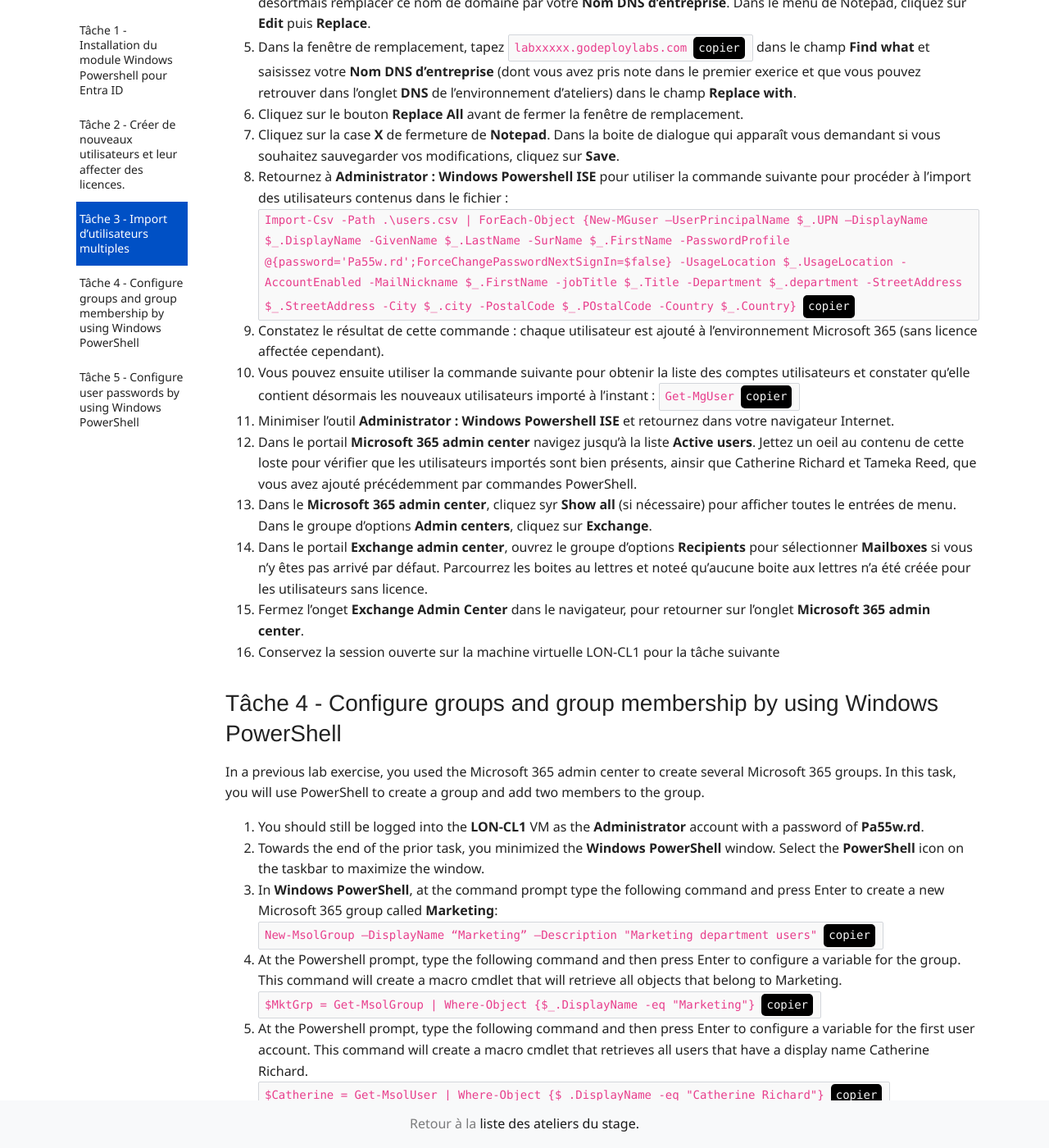
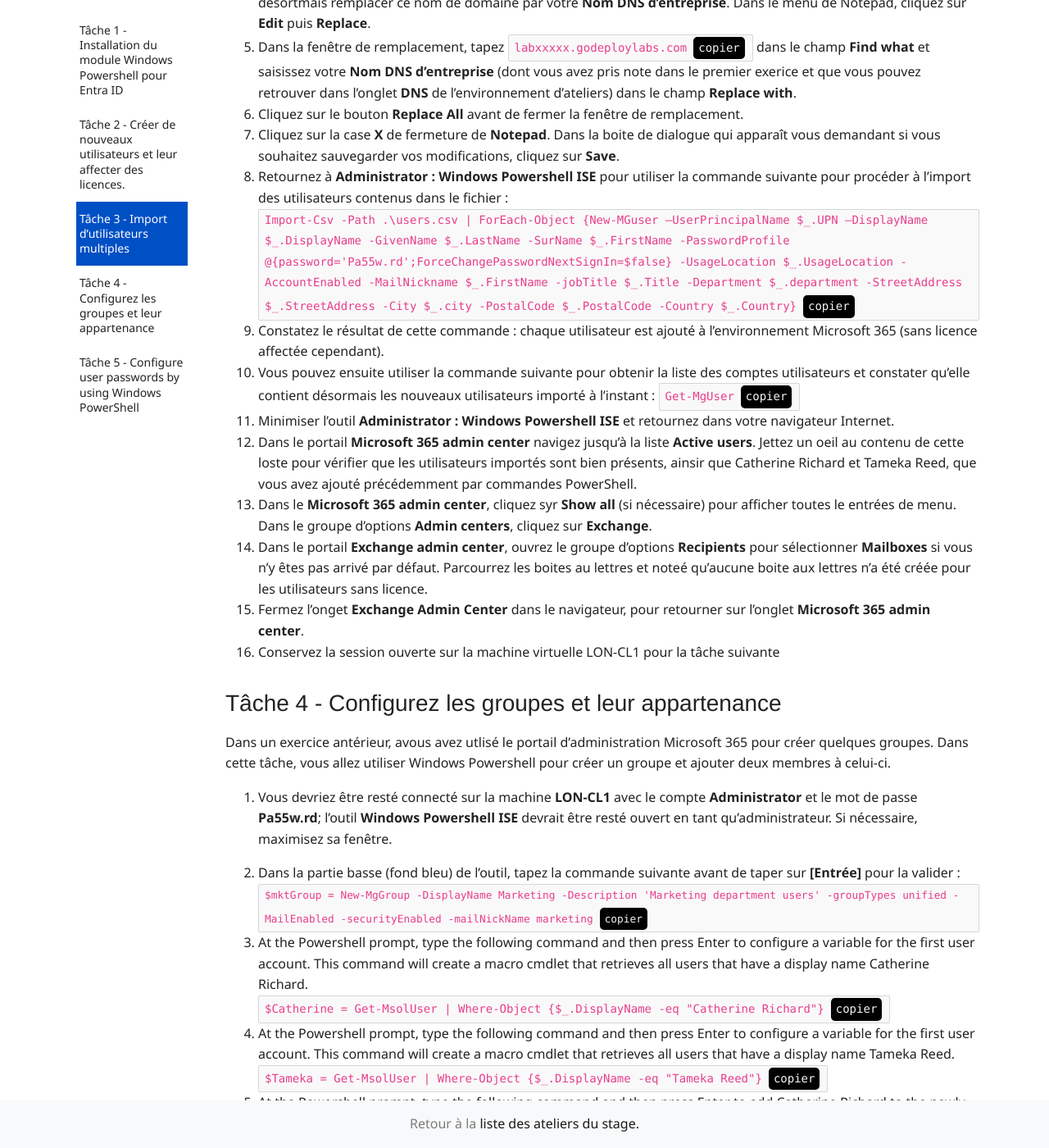
Before and after one commit to renaudwangler/ib-labs, a Jekyll site: the page built from msms030fr/lab2e4.md, in a window 1280 px wide and 1400 px high, scrolled down 3893 px. Shown: the whole window at 82% size. Built offline with Jekyll 4.4.1, drawn with Linux system fonts in a browser that asks for light colours; nearby versions of some CDN libraries; comment, search, counter and statistics services are not loaded; some of the changed text lies outside the part shown.

Commit message:
msms030fr-l2e4t4 beta

````diff
--- a/msms030fr/lab2e4.md
+++ b/msms030fr/lab2e4.md
@@ -83,7 +83,7 @@ Dans cette tâche, vous allez utiliser Windows Poqershell pour importer un fichi
 1. Cliquez sur le bouton **Replace All** avant de fermer la fenêtre de remplacement.
 1. Cliquez sur la case **X** de fermeture de **Notepad**. Dans la boite de dialogue qui apparaît vous demandant si vous souhaitez sauvegarder vos modifications, cliquez sur **Save**.
 1. Retournez à **Administrator : Windows Powershell ISE** pour utiliser la commande suivante pour procéder à l'import des utilisateurs contenus dans le fichier :
-	```Import-Csv -Path .\users.csv | ForEach-Object {New-MGuser –UserPrincipalName $_.UPN –DisplayName $_.DisplayName -GivenName $_.LastName -SurName $_.FirstName -PasswordProfile @{password='Pa55w.rd';ForceChangePasswordNextSignIn=$false} -UsageLocation $_.UsageLocation -AccountEnabled -MailNickname $_.FirstName -jobTitle $_.Title -Department $_.department -StreetAddress $_.StreetAddress -City $_.city -PostalCode $_.POstalCode -Country $_.Country}```
+	```Import-Csv -Path .\users.csv | ForEach-Object {New-MGuser –UserPrincipalName $_.UPN –DisplayName $_.DisplayName -GivenName $_.LastName -SurName $_.FirstName -PasswordProfile @{password='Pa55w.rd';ForceChangePasswordNextSignIn=$false} -UsageLocation $_.UsageLocation -AccountEnabled -MailNickname $_.FirstName -jobTitle $_.Title -Department $_.department -StreetAddress $_.StreetAddress -City $_.city -PostalCode $_.PostalCode -Country $_.Country}```
 1. Constatez le résultat de cette commande : chaque utilisateur est ajouté à l'environnement Microsoft 365 (sans licence affectée cependant).
 1. Vous pouvez ensuite utiliser la commande suivante pour obtenir la liste des comptes utilisateurs et constater qu'elle contient désormais les nouveaux utilisateurs importé à l'instant :
 	```Get-MgUser```
@@ -94,14 +94,13 @@ Dans cette tâche, vous allez utiliser Windows Poqershell pour importer un fichi
 1. Fermez l'onget **Exchange Admin Center** dans le navigateur, pour retourner sur l'onglet **Microsoft 365 admin center**.
 1. Conservez la session ouverte sur la machine virtuelle LON-CL1 pour la tâche suivante
 
-## Tâche 4 - Configure groups and group membership by using Windows PowerShell
-In a previous lab exercise, you used the Microsoft 365 admin center to create several Microsoft 365 groups. In this task, you will use PowerShell to create a group and add two members to the group.
-1. You should still be logged into the **LON-CL1** VM as the **Administrator** account with a password of **Pa55w.rd**.
-1. Towards the end of the prior task, you minimized the **Windows PowerShell** window. Select the **PowerShell** icon on the taskbar to maximize the window.
-1. In **Windows PowerShell**, at the command prompt type the following command and press Enter to create a new Microsoft 365 group called **Marketing**:
-	```New-MsolGroup –DisplayName “Marketing” –Description "Marketing department users"```
-1. At the Powershell prompt, type the following command and then press Enter to configure a variable for the group. This command will create a macro cmdlet that will retrieve all objects that belong to Marketing.
-	```$MktGrp = Get-MsolGroup | Where-Object {$_.DisplayName -eq "Marketing"}```
+## Tâche 4 - Configurez les groupes et leur appartenance
+Dans un exercice antérieur, avous avez utlisé le portail d'administration Microsoft 365 pour créer quelques groupes. Dans cette tâche, vous allez utiliser Windows Powershell pour créer un groupe et ajouter deux membres à celui-ci.
+1. Vous devriez être resté connecté sur la machine **LON-CL1** avec le compte **Administrator** et le mot de passe **Pa55w.rd**; l'outil **Windows Powershell ISE** devrait être resté ouvert en tant qu'administrateur. Si nécessaire, maximisez sa fenêtre.
+1. Dans la partie basse (fond bleu) de l'outil, tapez la commande suivante avant de taper sur **[Entrée]** pour la valider :
+	```$mktGroup = New-MgGroup -DisplayName Marketing -Description 'Marketing department users' -groupTypes unified -MailEnabled -securityEnabled -mailNickName marketing```
+
+
 1. At the Powershell prompt, type the following command and then press Enter to configure a variable for the first user account. This command will create a macro cmdlet that retrieves all users that have a display name Catherine Richard.
 	```$Catherine = Get-MsolUser | Where-Object {$_.DisplayName -eq "Catherine Richard"}```
 1. At the Powershell prompt, type the following command and then press Enter to configure a variable for the first user account. This command will create a macro cmdlet that retrieves all users that have a display name Tameka Reed.
--- a/msms030fr/users.csv
+++ b/msms030fr/users.csv
@@ -1,6 +1,6 @@
 UPN,FirstName,LastName,DisplayName,Password,Title,Department,StreetAddress,City,PostalCode,Country,UsageLocation
 nona@labxxxxx.godeploylabs.com,Nona,Snider,Nona Snider,Pa55w.rd,Accountant,Accounts,1 First St.,London,1211,United Kingdom,GB
-Jessica@labxxxxx.godeploylabs.com,Jessica ,Jennings,Jessica Jennings,Pa55w.rd,Network Manager,Information Technology,1 First St.,London,,1211,United Kingdom,GB
+Jessica@labxxxxx.godeploylabs.com,Jessica,Jennings,Jessica Jennings,Pa55w.rd,Network Manager,Information Technology,1 First St.,London,,1211,United Kingdom,GB
 Misty@labxxxxx.godeploylabs.com,Misty,Phillips,Misty Phillips,Pa55w.rd,Accounting Manager,Accounts,1 First St.,London,1211,United Kingdom,GB
 Elvis@labxxxxx.godeploylabs.com,Elvis,Cress,Elvis Cress,Pa55w.rd,Network Support,Information Technology,1 First St.,London,1211,United Kingdom,GB
 Leila@labxxxxx.godeploylabs.com,Leila,Macdonald,Leila Macdonald,Pa55w.rd,Help Desk Support,Information Technology,1 First St.,London,1211,United Kingdom,GB
````
Also changed, not shown: other parts of msms030fr/lab2e4.md (+1 -1 lines).
